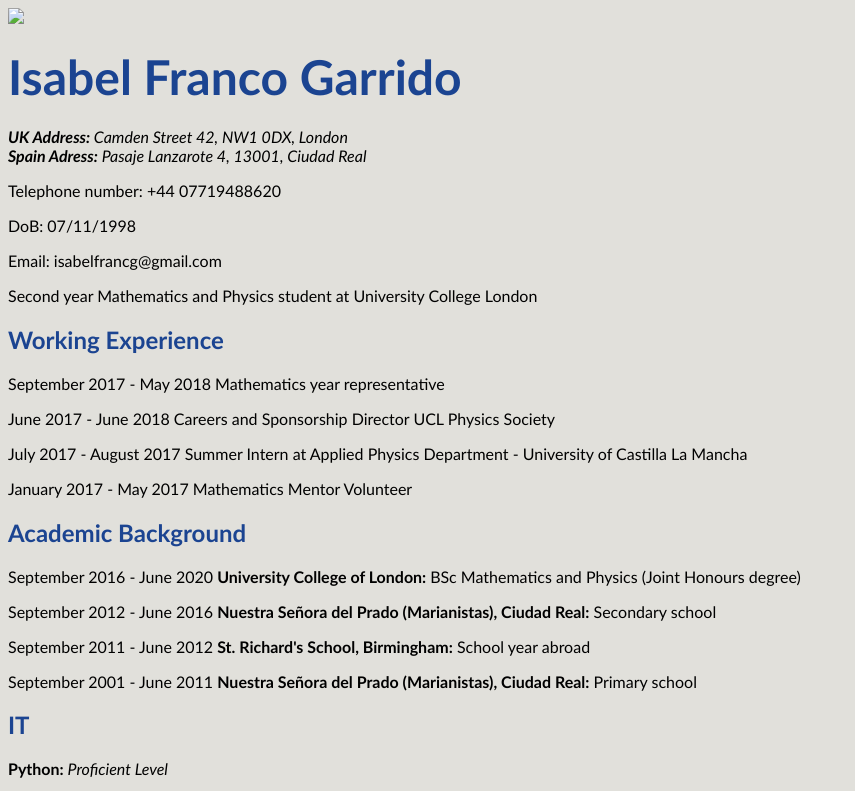
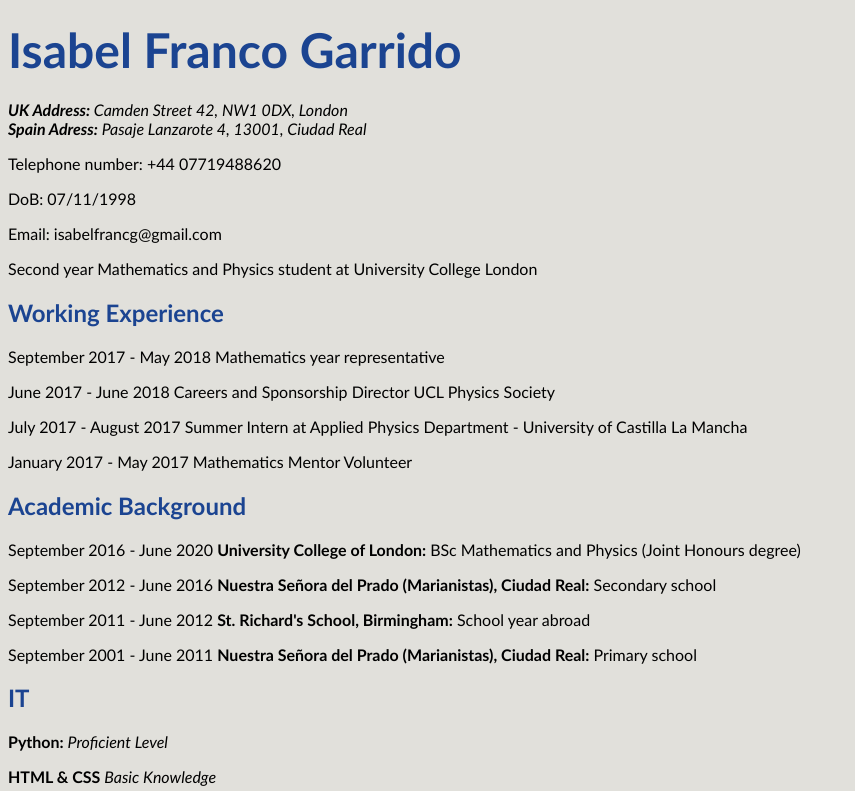
Before and after one commit to isabelfrancg/isabelfrancg.github.io, a plain HTML site: page Isabel Franco Garrido's CV.html in a window 1280 px wide. Shown: the top 791 px of the page, without its empty margins (0-855 px from the left). Drawn offline with Linux system fonts and the light colour scheme.

Commit message:
Update Isabel Franco Garrido's CV.html

```diff
--- a/Isabel Franco Garrido's CV.html
+++ b/Isabel Franco Garrido's CV.html
@@ -20,7 +20,6 @@ h2 {
 <head>
 <title>Isabel Franco Garrido's Curriculum Vitae</title>
 <meta charset="utf-8" />
-<img src=”picture.jpeg” border=”1px #000 solid” align=”right” />
 </head>
     <body>
         <h1><font size='10px'>Isabel Franco Garrido</font></h1>
```
